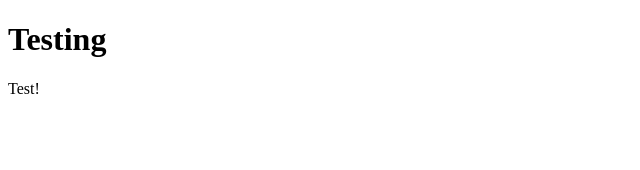
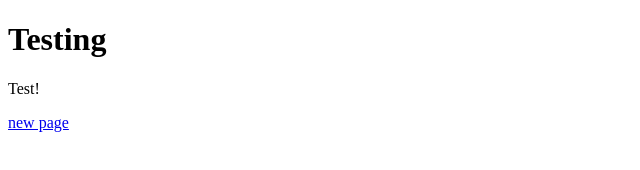
Before and after one commit to YoselineGuerrero/html_tester, a plain HTML site: page index.html in a window 1280 px wide. Shown: the full height of the page, 0-640 px from the left. Drawn offline with Linux system fonts and the light colour scheme.

Commit message:
Update index.html

```diff
--- a/index.html
+++ b/index.html
@@ -7,6 +7,7 @@
 
 <h1>Testing</h1>
 <p>Test!</p>
+<a HREF="/diff_file.html">new page</a>
 
 </body>
 </html>
```
